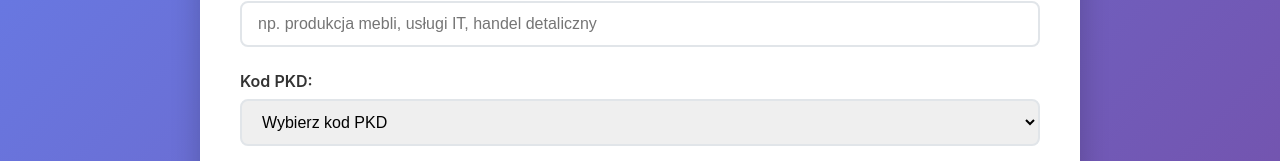
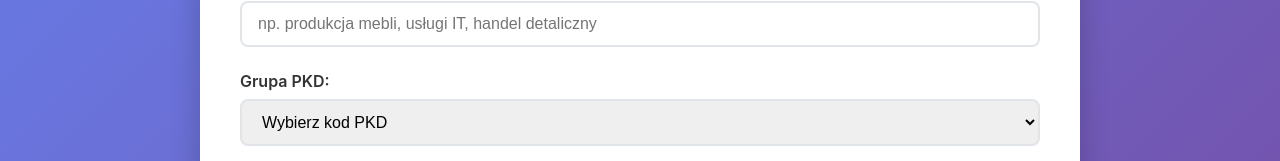
Before and after one commit to plusz/generator-kpo, a React (Create React App) app: page / in a window 1280 px wide. Shown: the part 273-434 px from the top of the page. Built offline with nearby package versions, Linux system fonts and the light colour scheme.

Commit message:
chore: update website metadata, labels and error message formatting

```diff
--- a/public/index.html
+++ b/public/index.html
@@ -7,7 +7,7 @@
     <meta name="theme-color" content="#000000" />
     <meta
       name="description"
-      content="Web site created using create-react-app"
+      content="Przykład wykorzystania AI do szybkiego rozwiązania realnego problemu - generowania nazw projektów Krajowego Planu Odbudowy (KPO). "
     />
     <link rel="apple-touch-icon" href="%PUBLIC_URL%/logo192.png" />
     <!--
--- a/src/App.tsx
+++ b/src/App.tsx
@@ -90,7 +90,7 @@ function App() {
           </div>
 
           <div className="form-group">
-            <label htmlFor="pkdCode">Kod PKD:</label>
+            <label htmlFor="pkdCode">Grupa PKD:</label>
             <select
               id="pkdCode"
               name="pkdCode"
```
Also changed, not shown: 1 other file (tests, documents, lock files or other folders).
